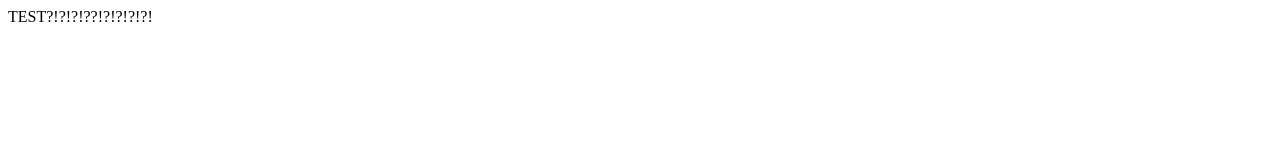
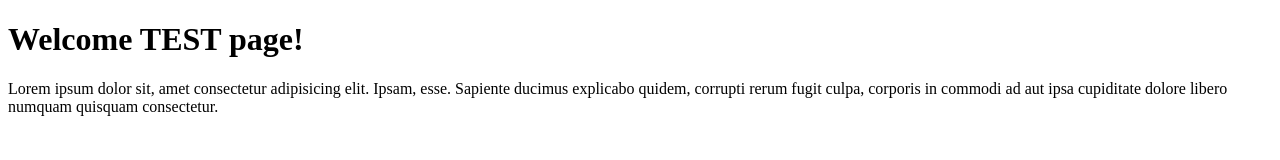
Before and after one commit to jordanovx/portfolio, a plain HTML site: page index.html in a window 1280 px wide. Drawn offline with Linux system fonts and the light colour scheme.

Commit message:
initialcommit

```diff
--- a/index.html
+++ b/index.html
@@ -1,6 +1,17 @@
-<html>
+<!DOCTYPE html>
+<html lang="en">
+  <head>
+    <meta charset="UTF-8" />
+    <meta http-equiv="X-UA-Compatible" content="IE=edge" />
+    <meta name="viewport" content="width=device-width, initial-scale=1.0" />
+    <title>Portfolio</title>
+  </head>
   <body>
-    TEST?!?!?!??!?!?!?!?!
+    <h1>Welcome TEST page!</h1>
+    <p>
+      Lorem ipsum dolor sit, amet consectetur adipisicing elit. Ipsam, esse.
+      Sapiente ducimus explicabo quidem, corrupti rerum fugit culpa, corporis in
+      commodi ad aut ipsa cupiditate dolore libero numquam quisquam consectetur.
+    </p>
   </body>
-
 </html>
```
